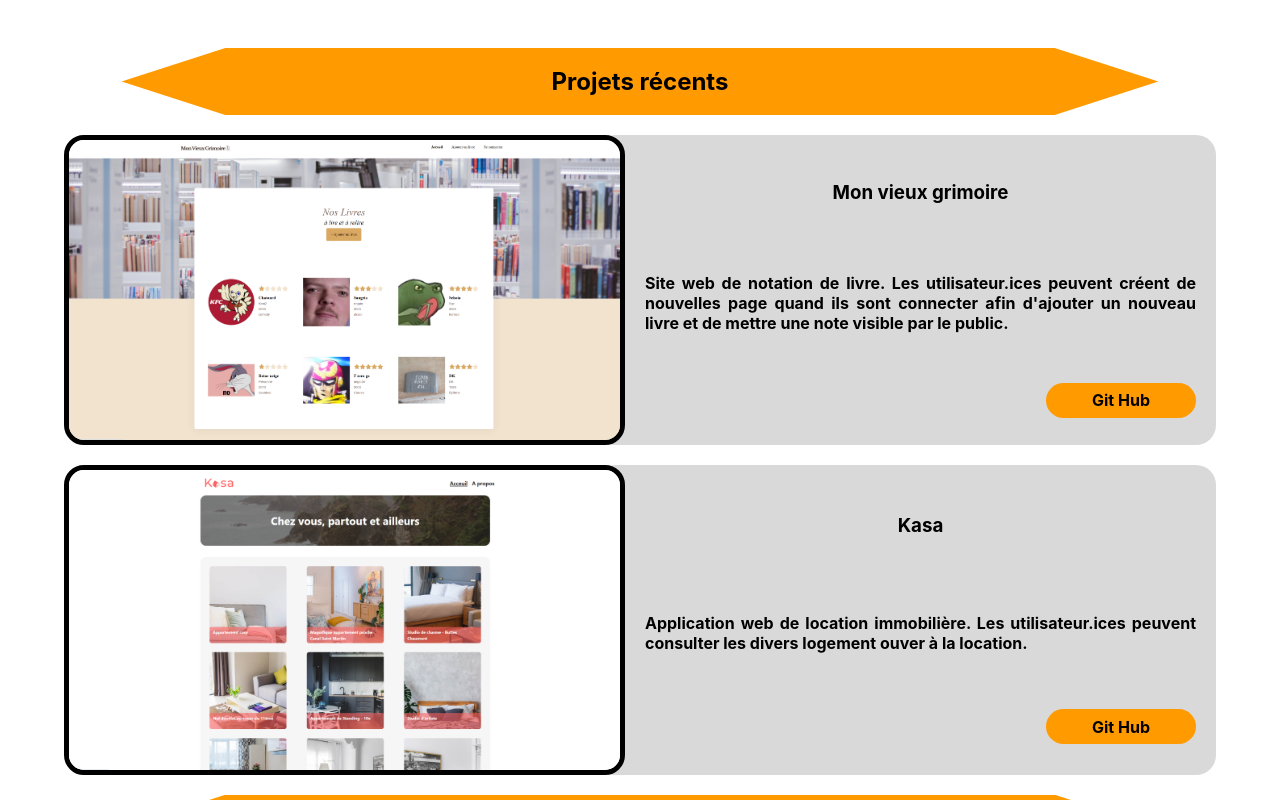
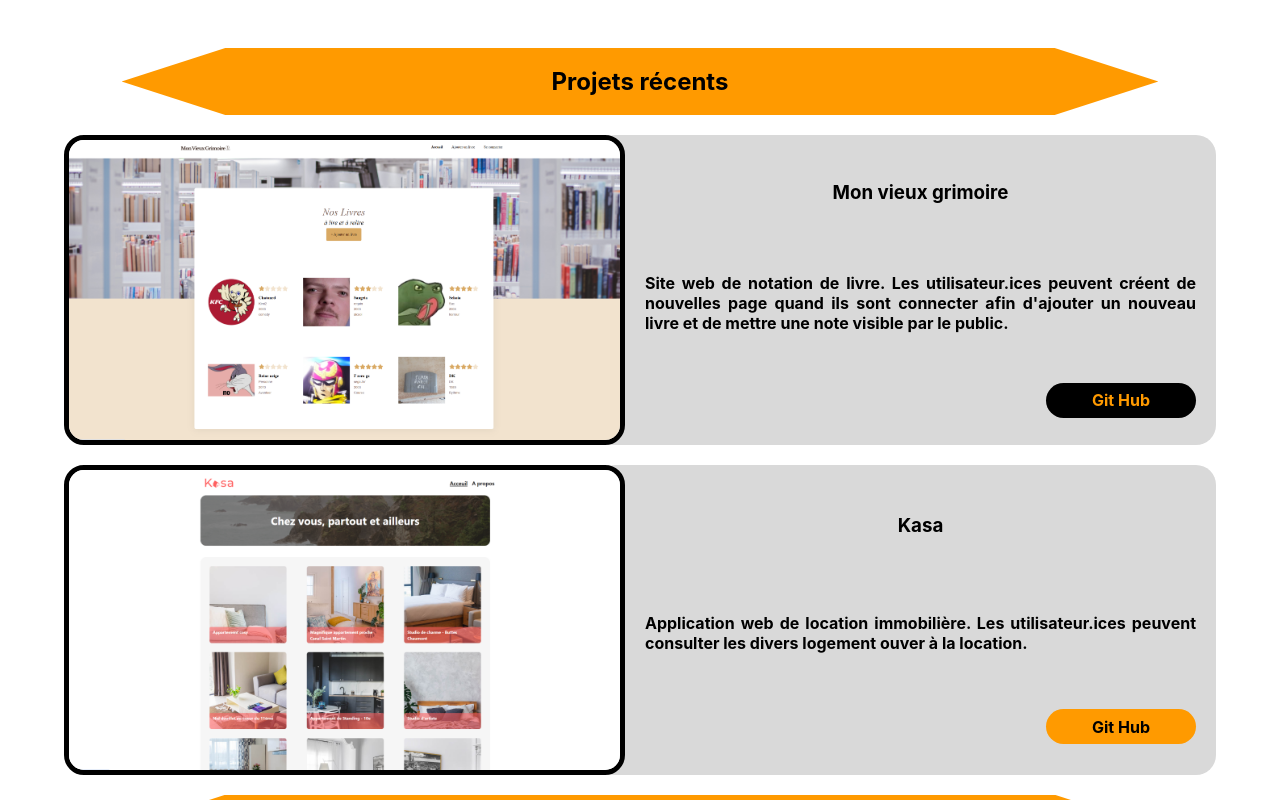
Before and after one commit to AlexSaumon/Portfolio, a React (Create React App) app: page / in a window 1280 px wide. In both pictures the pointer is over the link 1121 px from the left and 978 px from the top of the page. Shown: the part 578-1378 px from the top of the page. Built offline with nearby package versions, Linux system fonts and the light colour scheme.

Commit message:
<add> hover on buttons

```diff
--- a/src/App.scss
+++ b/src/App.scss
@@ -139,6 +139,10 @@
     a {
       align-self: flex-end;
     }
+    .Button:hover {
+    background-color: $primary-color;
+    color: $secondary-color;
+}
 }
 
 .service-container {
--- a/src/Styles/Banner.scss
+++ b/src/Styles/Banner.scss
@@ -66,3 +66,7 @@ a {
     height: 35px;
     border-radius: 30px;
 }
+
+.Button:hover {
+    background-color: $white;
+}
--- a/src/Styles/Skill-icon.scss
+++ b/src/Styles/Skill-icon.scss
@@ -23,6 +23,12 @@
   gap: 5%;
 }
 
+.skill-container {
+    p {
+      font-weight: bold;
+    }
+}
+
 .skill-icon-button {
   background-color: #000000;
   color: white;
@@ -42,6 +48,51 @@
   align-items: center;
   font-size: 16px;
 }
+
+/**.skill-container {
+  background-color: $grey;
+  height: 250px;
+  width: 250px;
+  clip-path: polygon(30% 0%, 70% 0%, 100% 30%, 100% 70%, 70% 100%, 30% 100%, 0% 70%, 0% 30%);
+  display: flex;
+  flex-direction: column;
+  align-items: center;
+  justify-content: flex-start;
+  padding-top: 10px;
+  position: relative;
+
+  p {
+    margin: 0;
+    font-weight: bold;
+    color: white;
+    text-align: center;
+    font-size: 16px;
+  }}
+
+.skill-icon-button {
+  position: absolute;
+    top: 50%;
+    transform: translateY(-50%);
+  background-color: #000000;
+  color: white;
+  height: 160px;
+  width: 160px;
+  clip-path: polygon(
+    80px 0px,
+    160px 40px,
+    160px 120px,
+    80px 160px,
+    0px 120px,
+    0px 40px
+  );
+  display: flex;
+  justify-content: center;
+  align-items: center;
+  align-self: center;
+  font-size: 16px;
+}*/
+
+
 
 .skill-icon {
   height: 60%;
```
